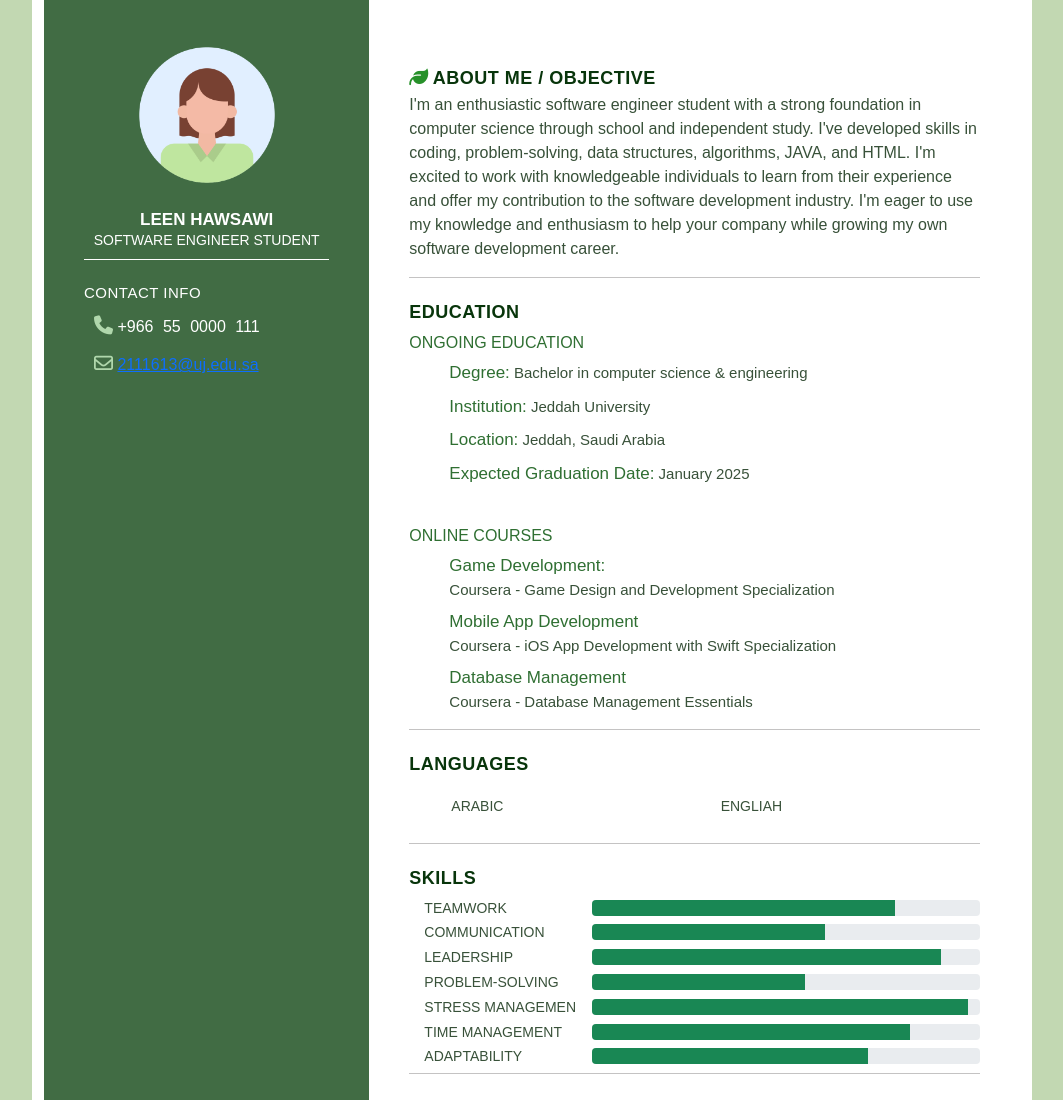
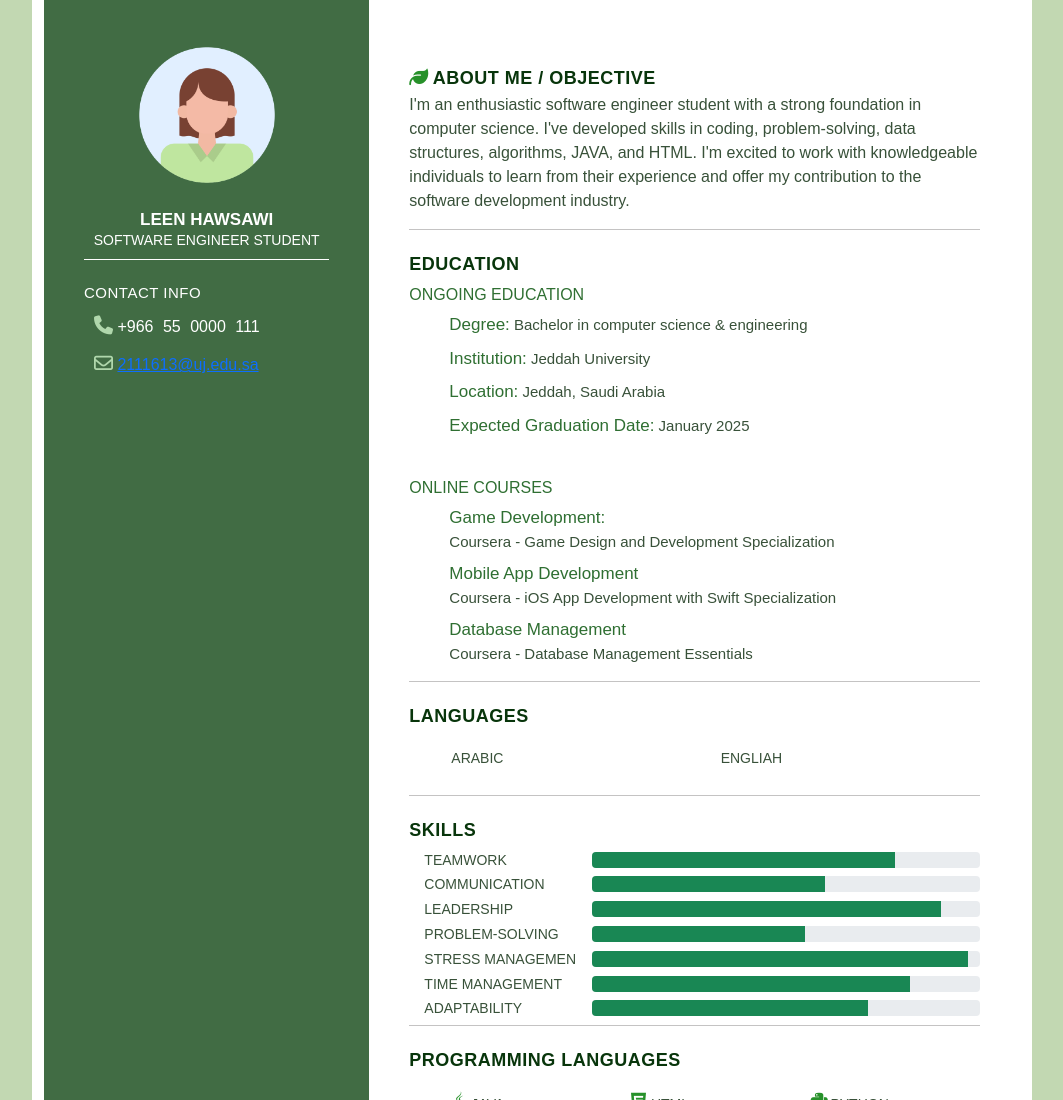
Before and after one commit to Ln02323/online_CV, a plain HTML site: page index.html in a window 1280 px wide. Shown: the top 1100 px of the page, without its empty margins (108-1171 px from the left). Drawn offline with nearby package versions, Linux system fonts and the light colour scheme.

Commit message:
Update index.html

```diff
--- a/index.html
+++ b/index.html
@@ -64,12 +64,10 @@
                     <span class="title2">about me / objective</span>
                     <p>
                         I'm an enthusiastic software engineer student with a strong foundation in
-                        computer science through school and independent study. I've developed
-                        skills in coding, problem-solving, data structures, algorithms, JAVA,
+                        computer science. I've developed skills in coding, problem-solving, data structures, algorithms, JAVA,
                         and HTML. I'm excited to work with knowledgeable individuals to learn from
                         their experience and offer my contribution to the software development
-                        industry. I'm eager to use my knowledge and enthusiasm to help your company
-                        while growing my own software development career.
+                        industry.
                     </p>
                 </div>
 
@@ -237,4 +235,5 @@
             </div>
         </div>
     </body>
+
 </html>
```
